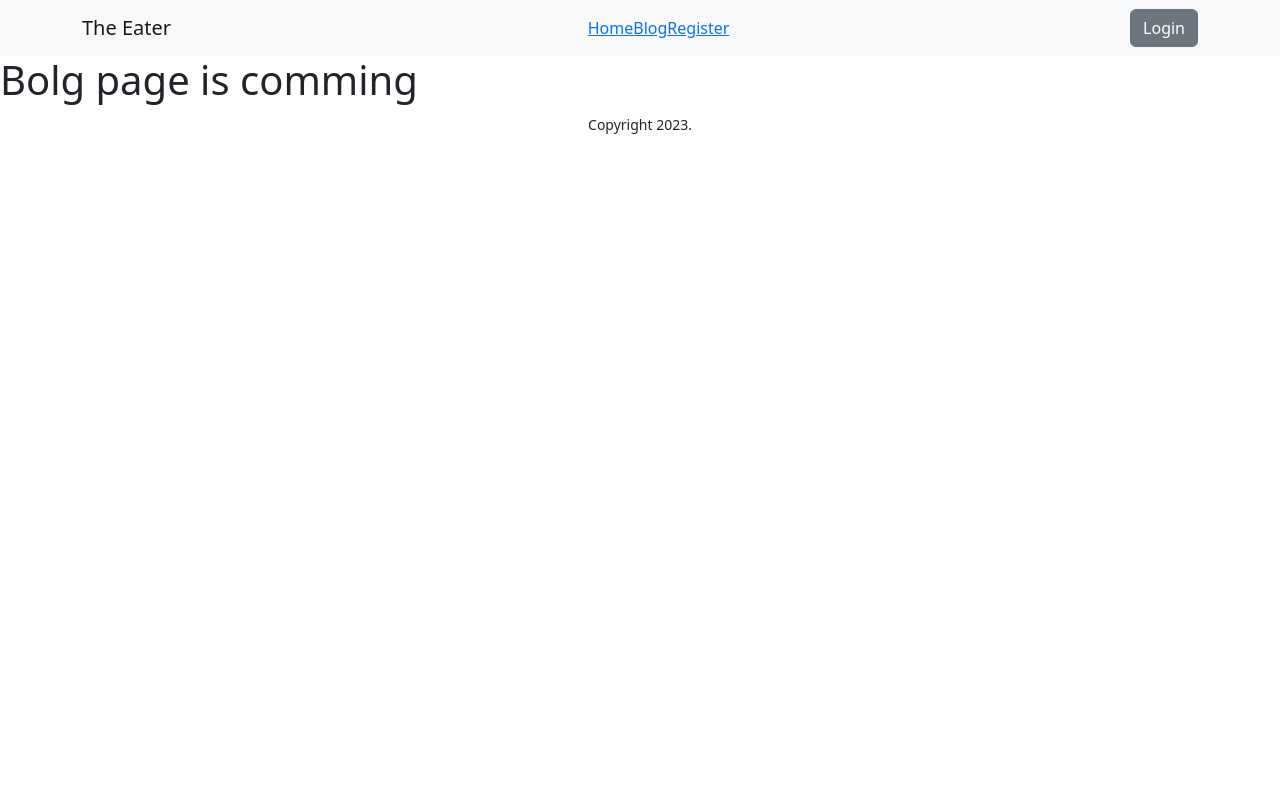
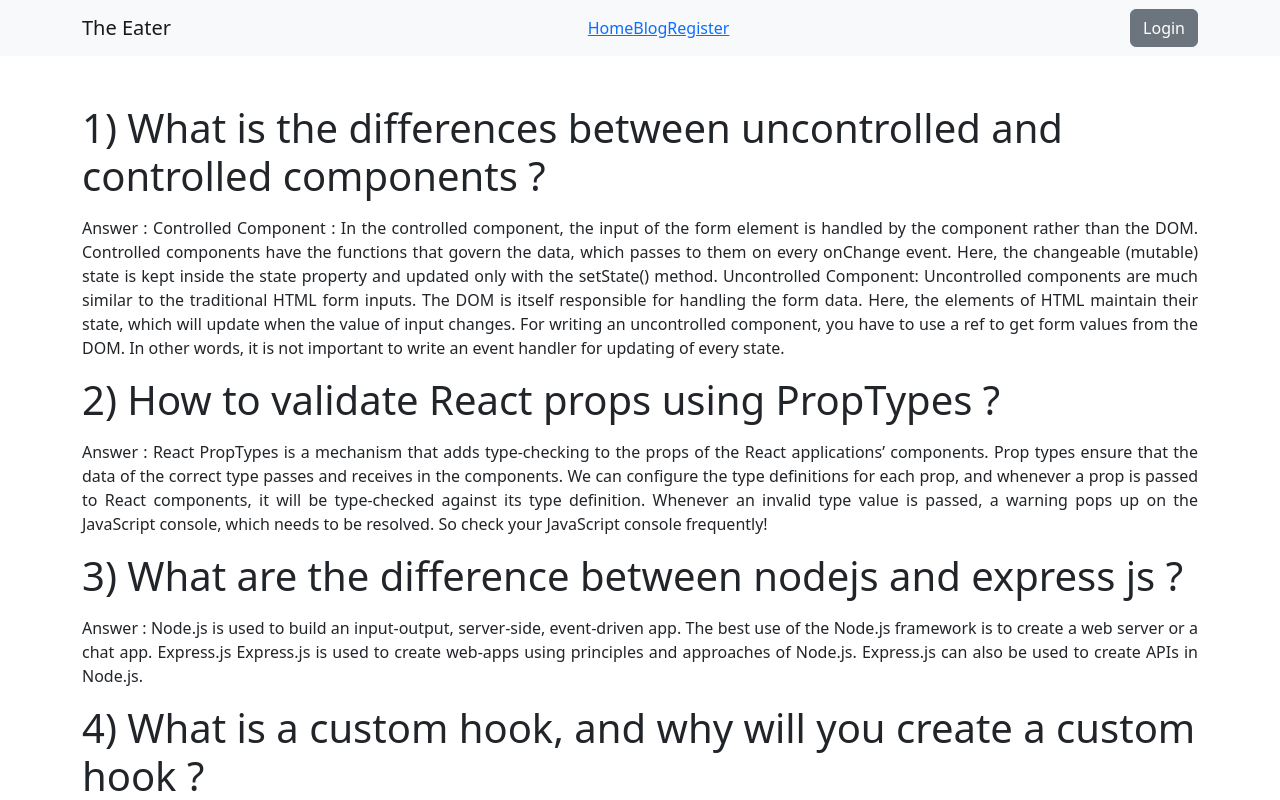
Before and after one commit to Mohammademon02/the-eater-client, a React (Vite) app: page /blog in a window 1280 px wide. Shown: the top 800 px of the page. Built offline with nearby package versions, Linux system fonts and the light colour scheme; no server answers.

Commit message:
blog section completed

```diff
--- a/src/layouts/Main.jsx
+++ b/src/layouts/Main.jsx
@@ -1,7 +1,6 @@
 import React from 'react';
 import Header from '../shared/Header/Header';
 import Footer from '../shared/Footer/Footer';
-import { Col, Container, Row } from 'react-bootstrap';
 import { Outlet } from 'react-router-dom';
 
 const Main = () => {
--- a/src/pages/Blog/Blog.jsx
+++ b/src/pages/Blog/Blog.jsx
@@ -2,8 +2,21 @@ import React from 'react';
 
 const Blog = () => {
     return (
-        <div>
-                <h1>Bolg page is comming</h1>
+        <div className='container'>
+            <h1 className='mt-5'>1) What is the differences between uncontrolled and controlled components ?</h1>
+            <p className='mt-3' style={{textAlign:'justify'}}>Answer : Controlled Component : In the controlled component, the input of the form element is handled by the component rather than the DOM. Controlled components have the functions that govern the data, which passes to them on every onChange event. Here, the changeable (mutable) state is kept inside the state property and updated only with the setState() method.
+                Uncontrolled Component: Uncontrolled components are much similar to the traditional HTML form inputs. The DOM is itself responsible for handling the form data. Here, the elements of HTML maintain their state, which will update when the value of input changes. For writing an uncontrolled component, you have to use a ref to get form values from the DOM. In other words, it is not important to write an event handler for updating of every state.</p>
+
+            <h1 className='mt-3'>2) How to validate React props using PropTypes ?</h1>
+            <p className='mt-3'  style={{ textAlign: 'justify' }}>Answer : React PropTypes is a mechanism that adds type-checking to the props of the React applications’ components. Prop types ensure that the data of the correct type passes and receives in the components. We can configure the type definitions for each prop, and whenever a prop is passed to React components, it will be type-checked against its type definition. Whenever an invalid type value is passed, a warning pops up on the JavaScript console, which needs to be resolved. So check your JavaScript console frequently!</p>
+
+            <h1 className='mt-3'>3) What are the difference between nodejs and express js ?</h1>
+            <p className='mt-3' style={{ textAlign: 'justify' }}>Answer : Node.js is used to build an input-output, server-side, event-driven app. The best use of the Node.js framework is to create a web server or a chat app. Express.js Express.js is used to create web-apps using principles and approaches of Node.js. Express.js can also be used to create APIs in Node.js.
+            </p>
+
+            <h1 className='mt-3'>4) What is a custom hook, and why will you create a custom hook ?</h1>
+            <p className='mt-3' style={{ textAlign: 'justify' }}>Answer : A custom hook in React.js is a user-defined hook that builds on one or more default hooks. A custom hook enables you to encapsulate functionality into a reusable hook. For example, say you want to conditionally render a component based on the window’s screen size. JavaScript lets you add a resize event listener to the window object so you can run some logic whenever a window is resized. You can create a custom hook called useScreenSize that will detect changes in screen size and return the updated screen size.
+            </p>
         </div>
     );
 };
```
